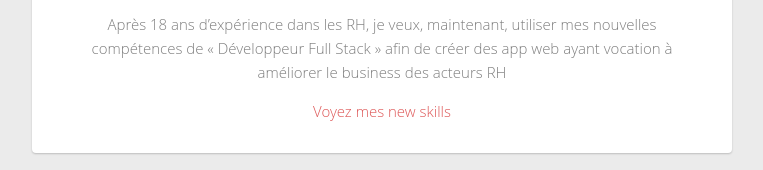
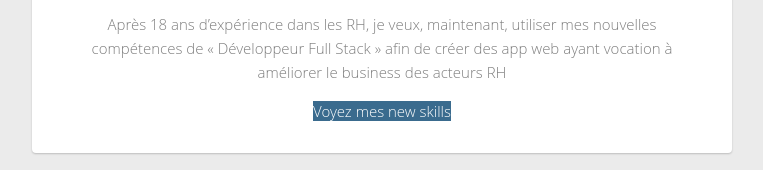
Before and after one commit to tdeazevedo/profile, a plain HTML site: page index.html in a window 1280 px wide. In both pictures the pointer is over the link "Voyez mes new skills". Shown: the part 309-479 px from the top of the page, without its empty margins (258-1021 px from the left). Drawn offline with Linux system fonts and the light colour scheme.

Commit message:
make my profile prettier

```diff
--- a/index.html
+++ b/index.html
@@ -17,7 +17,7 @@
         <h1>Thierry DE AZEVEDO</h1>
         <h2>Futur Developpeur Web Full Stack</h2>
           <p>Après 18 ans d’expérience dans les RH, je veux, maintenant, utiliser mes nouvelles compétences de « Développeur Full Stack » afin de créer des app web ayant vocation à améliorer le business des acteurs RH</p>
-            <a href="https://www.lewagon.com/fr/nantes/program">Voyez mes new skills</a>
+            <a class="btn-blue" href="https://www.lewagon.com/fr/nantes/program">Voyez mes new skills</a>
       </div>
       <div class="card text-center list-inline">
         <ul>
--- a/style.css
+++ b/style.css
@@ -61,5 +61,8 @@ ul {
 .card li {
   display: inline-block;
   padding: 0 25px;
-
 }
+.btn-blue:hover {
+    background-color: #3A6B8E;
+    color: white;
+}
```
